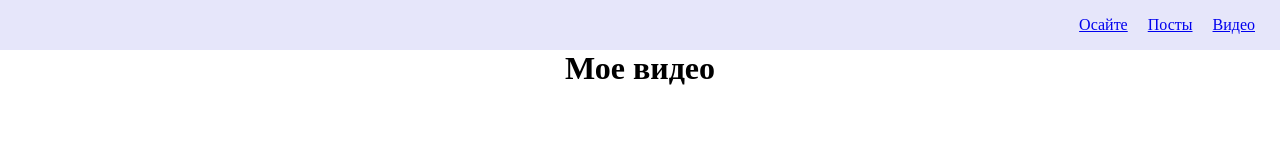
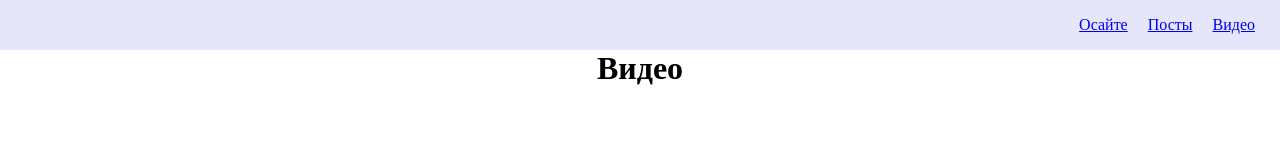
Before and after one commit to NextForever/my-app, a React (Create React App) app: page /video in a window 1280 px wide. Shown: the top 160 px of the page. Built offline with nearby package versions, Linux system fonts and the light colour scheme.

Commit message:
fixedRoute-clientError

```diff
--- a/src/components/AppRouter.jsx
+++ b/src/components/AppRouter.jsx
@@ -1,7 +1,7 @@
 import React from "react";
-import { Route, Routes } from "react-router-dom";
+import { Routes, Route } from "react-router-dom";
+import PostIdPage from "../pages/PostIdPage";
 import About from "../pages/About";
-import PostIdPage from "../pages/PostIdPage";
 import Posts from "../pages/Posts";
 import Video from "../pages/Video";
 
@@ -10,8 +10,8 @@ const AppRouter = () => {
     <Routes>
       <Route path="/about" element={<About />} />
       <Route exact path="/posts" element={<Posts />} />
+      <Route exact path="/post/:id" element={<PostIdPage />} />
       <Route path="/video" element={<Video />} />
-      <Route exact path="/post/:id" element={<PostIdPage />} />
     </Routes>
   );
 };
--- a/src/index.js
+++ b/src/index.js
@@ -1,6 +1,6 @@
 import React from "react";
-import ReactDOM from "react-dom";
+import ReactDOM from "react-dom/client";
 import App from "./App";
 
 const root = ReactDOM.createRoot(document.getElementById("root"));
-root.render(<App />, document.getElementById("root"));
+root.render(<App />);
--- a/src/pages/Video.jsx
+++ b/src/pages/Video.jsx
@@ -3,7 +3,7 @@ import React from "react";
 const Video = () => {
   return (
     <div>
-      <h1>Мое видео</h1>
+      <h1>Видео</h1>
     </div>
   );
 };
```
